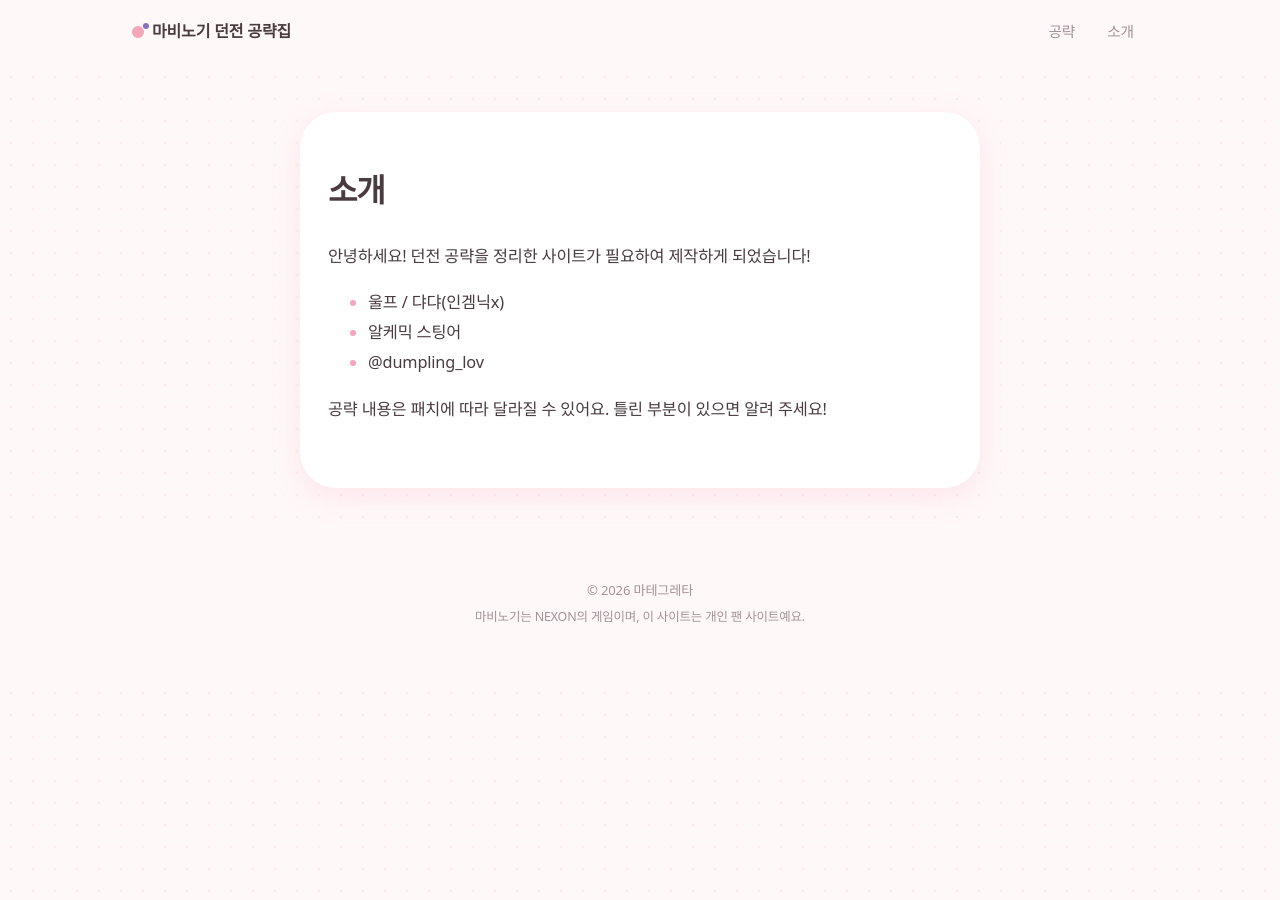
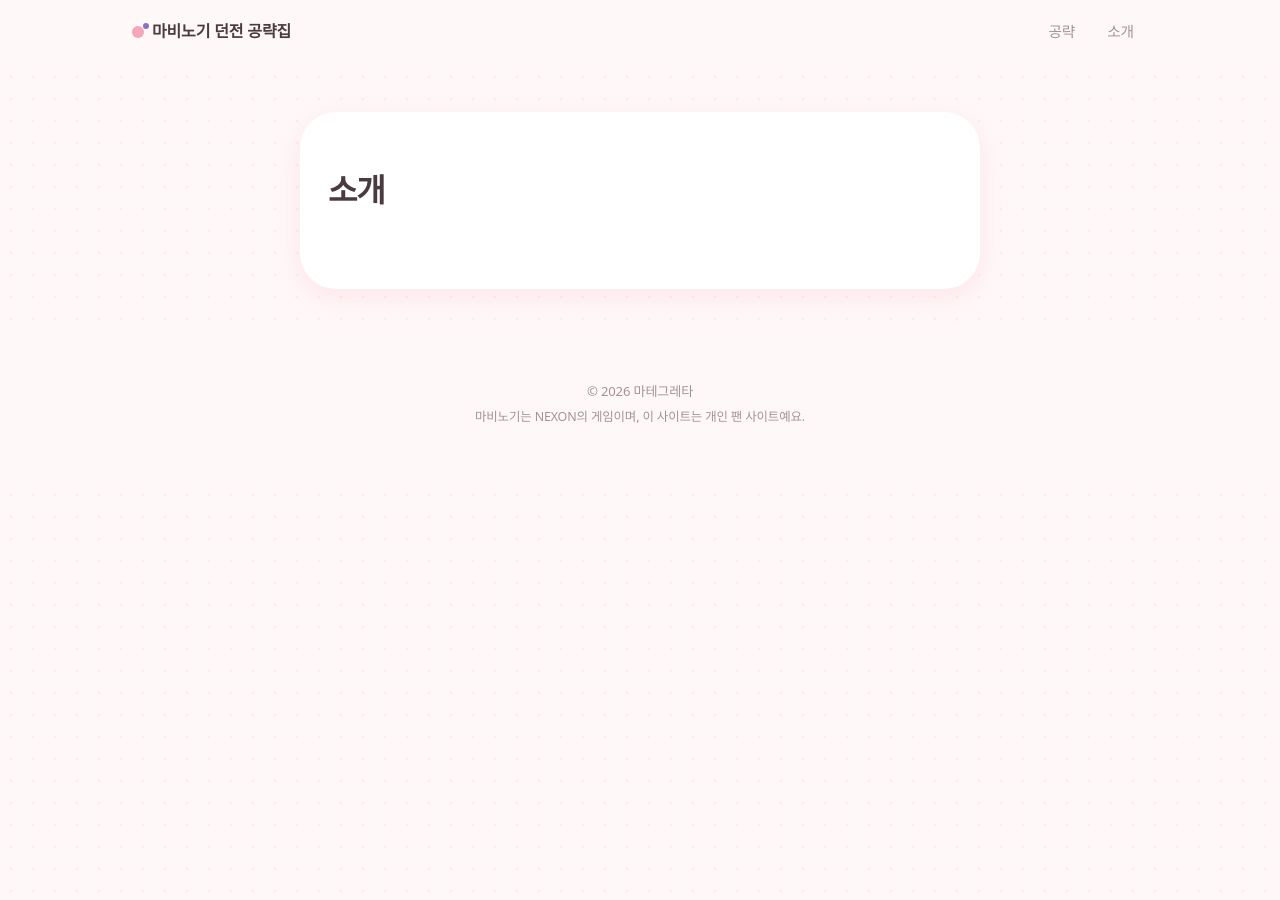
Before and after one commit to skflschfls12-code/Ttogi-isfree, a Jekyll site: the page built from about.md, in a window 1280 px wide. Built offline with Jekyll 4.4.1, drawn with Linux system fonts in a browser that asks for light colours; some web fonts are replaced.

Commit message:
Update about.md

```diff
--- a/about.md
+++ b/about.md
@@ -7,12 +7,6 @@ permalink: /about/
 
 # 소개
 
-안녕하세요! 던전 공략을 정리한 사이트가 필요하여 제작하게 되었습니다!
 
-- 울프 / 댜댜(인겜닉x)
-- 알케믹 스팅어
-- @dumpling_lov
-
-공략 내용은 패치에 따라 달라질 수 있어요. 틀린 부분이 있으면 알려 주세요!
 
 </div>
```
